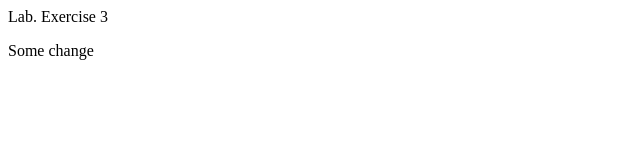
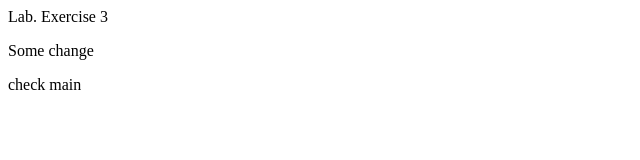
Before and after one commit to fedoralepceska/jenkins_ex, a plain HTML site: page index.html in a window 1280 px wide. Shown: the full height of the page, 0-640 px from the left. Drawn offline with Linux system fonts and the light colour scheme.

Commit message:
push changes to main

```diff
--- a/index.html
+++ b/index.html
@@ -1,2 +1,4 @@
 <p>Lab. Exercise 3</p>
 <p>Some change</p>
+
+<p>check main</p>
```
